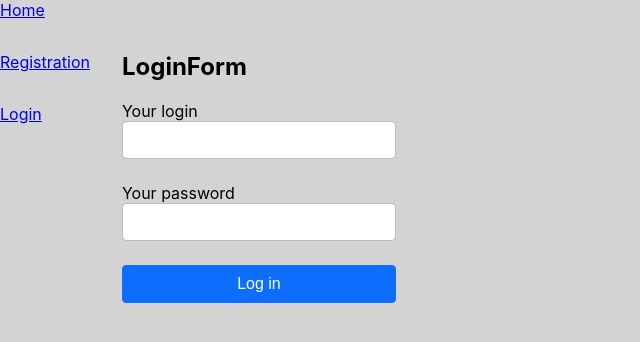
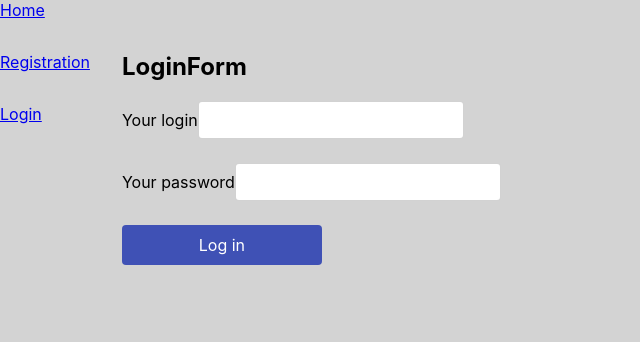
Before and after one commit to aleksei-v/todo-application, a React (Create React App) app: page /todo-application/login in a window 1280 px wide. Shown: the top 342 px of the page, without its empty margins (0-640 px from the left). Built offline with nearby package versions, Linux system fonts and the light colour scheme.

Commit message:
add todo loader

```diff
--- /dev/null
+++ b/src/components/Loaders/TodoLoader.js
@@ -0,0 +1,13 @@
+
+import { InfinitySpin } from 'react-loader-spinner';
+
+const TodoLoader = () => {
+    return (
+        <InfinitySpin
+            width='200'
+            color="#303f9f"
+        />
+    )
+};
+
+export default TodoLoader
--- a/src/pages/CreateTodo/CreateTodo.jsx
+++ b/src/pages/CreateTodo/CreateTodo.jsx
@@ -1,6 +1,7 @@
 import { useCreateTodoMutation } from "redux/todos/slice";
 import { Navigate } from "react-router-dom";
 import { Notify } from 'notiflix/build/notiflix-notify-aio';
+import { Box } from "theme/Box";
 
 const CreateTodoPage = () => {
     const [createTodo, { isLoading, isSuccess }] = useCreateTodoMutation();
@@ -10,8 +11,9 @@ const CreateTodoPage = () => {
         e.preventDefault();
 
         const content = e.currentTarget.elements.text.value;
-
+        console.log(content)
         createTodo(content);
+        console.log(isSuccess)
 
         e.currentTarget.reset();
 
@@ -20,17 +22,17 @@ const CreateTodoPage = () => {
 
 
     return (
-        <>
+        <Box p={6}>
             {isSuccess && <Navigate to="/todos" />}
-            <form autoComplete="off" onSubmit={handleSubmit}>
-                <input type="text" name="text" />
+            <Box as='form' display='flex' gridGap={5} autoComplete="off" onSubmit={handleSubmit}>
+                <Box as='input' width='300px' type="text" name="text" />
                 <button type="submit" disabled={isLoading}>{
                     isLoading ?
                         <b>creating..</b>
                         : <span>Create new todo</span>}
                 </button>
-            </form>
-        </>
+            </Box>
+        </Box>
     )
 };
 
--- a/src/pages/TodosPage/TodosPage.jsx
+++ b/src/pages/TodosPage/TodosPage.jsx
@@ -3,6 +3,7 @@ import { useGetTodoQuery } from "redux/todos/slice";
 import { TodoListItem } from 'components/TodoListItem/TodoListItem';
 import { BackLink } from './TodosPage.styled';
 import { useEffect } from "react";
+import TodoLoader from "components/Loaders/TodoLoader";
 
 const TodosPage = () => {
 
@@ -10,11 +11,12 @@ const TodosPage = () => {
     useEffect(() => {
         refetch();
     }, [refetch]);
+    console.log(todos)
     return (
         <Box>
             <BackLink to='/todos/create'>Create todo</BackLink>
 
-            {isFetching && <b>Is loading...</b>}
+            {isFetching && <TodoLoader/>}
 
             <ul>
                 {todos && !isFetching && !error && todos.map((todo) => (
--- a/src/theme/GlobalStyle.js
+++ b/src/theme/GlobalStyle.js
@@ -14,58 +14,44 @@ const GlobalStyle = createGlobalStyle`
   font-family: inherit;
   font-size: inherit;
   line-height: inherit;
-  margin: 0;
 }
-/* .text-field {
-  margin-bottom: 1rem;
-} */
-/* стили для label */
+
 label {
   display: block;
   margin-bottom: 0.25rem;
 }
-/* стили для input */
+
 input {
-  display: block;
-  width: 100%;
-  height: calc(2.25rem + 2px);
-  padding: 0.375rem 0.75rem;
-  font-family: inherit;
-  font-size: 1rem;
-  font-weight: 400;
-  line-height: 1.5;
-  color: #212529;
-  background-color: #fff;
-  background-clip: padding-box;
-  border: 1px solid #bdbdbd;
-  border-radius: 0.25rem;
-  transition: border-color 0.15s ease-in-out, box-shadow 0.15s ease-in-out;
+  flex-grow: 1;
+  padding: 8px;
+  border: 1px solid rgba(33, 33, 33, 0.2);
+  border-radius: 4px;
+  font: inherit;
+  line-height: 16px;
+  letter-spacing: 0.01em;
+  resize: none;
 }
-    button {
-      display: inline-block;
-      font-weight: 400;
-      line-height: 1.5;
-      color: #fff;
-      text-align: center;
-      text-decoration: none;
-      vertical-align: middle;
-      cursor: pointer;
-      -webkit-user-select: none;
-      -moz-user-select: none;
-      user-select: none;
-      background-color: #0d6efd;
-      border: 1px solid #0d6efd;
-      padding: .375rem .75rem;
-      font-size: 1rem;
-      border-radius: .25rem;
-      transition: background-color .15s ease-in-out;
-    }
 
-    button:hover {
-      color: #fff;
-      background-color: #0b5ed7;
-      border-color: #0a58ca;
-    }
+button {
+  width: 200px;
+  border: none;
+  font: inherit;
+  cursor: pointer;
+  outline: none;
+  padding: 10px 20px;
+  border-radius: 4px;
+  background-color: #3f51b5;
+  color: #fff;
+}
+
+button:hover,
+button:focus {
+  background-color: #303f9f;
+}
+
+button:active {
+  box-shadow: 0px 4px 4px rgba(0, 0, 0, 0.15);
+}
 `;
 
 
```
